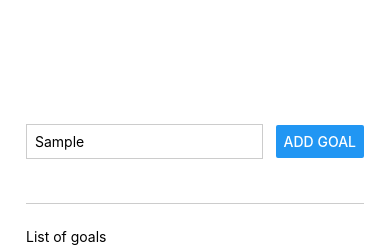
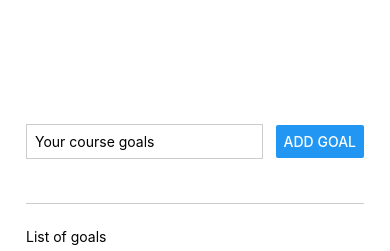
Before and after one commit to Patricknshimiyimana/my_goals_app, a React Native app: screen / in a window 390 px wide. Both pictures are taken after typing "Sample" into the empty fields and a click on the button "ADD GOAL". Shown: the top 251 px of the page. Built offline with nearby package versions, Linux system fonts and the light colour scheme.

Commit message:
splitting app into components

```diff
--- a/App.js
+++ b/App.js
@@ -1,46 +1,26 @@
 import { useState } from "react";
 import {
-  Button,
   FlatList,
-  ScrollView,
   StyleSheet,
   Text,
-  TextInput,
   View,
 } from "react-native";
 
+import GoalItem from "./components/GoalItem";
+import GoalInput from "./components/GoalInput";
+
 export default function App() {
-  const [goalInput, setGoalInput] = useState("");
   const [goals, setGoals] = useState([]);
-
-  const goalInputHandler = (enteredText) => {
-    setGoalInput(enteredText);
-  };
-
-  const addGoalHandler = () => {
-    setGoals((currentGoals) => [...currentGoals, {text: goalInput, id: Math.random().toString()}]);
-  };
 
   return (
     <View style={styles.container}>
-      <View style={styles.inputContainer}>
-        <TextInput
-          style={styles.textInput}
-          placeholder="Your course goals"
-          onChangeText={goalInputHandler}
-        />
-        <Button title="Add goal" onPress={addGoalHandler} />
-      </View>
+      <GoalInput setGoals={setGoals} />
       <View style={styles.goalsContainer}>
         <Text>List of goals</Text>
         <FlatList
           data={goals}
           renderItem={(itemData) => {
-            return (
-              <View style={styles.goalItem}>
-                <Text style={styles.goalText}>{itemData.item.text}</Text>
-              </View>
-            );
+            return <GoalItem text={itemData.item.text} />
           }}
           keyExtractor={(item, index) => {
             return item.id
@@ -57,33 +37,7 @@ const styles = StyleSheet.create({
     paddingTop: 80,
     paddingHorizontal: 26,
   },
-  inputContainer: {
-    flex: 1,
-    flexDirection: "row",
-    justifyContent: "space-between",
-    alignItems: "center",
-    borderBottomWidth: 1,
-    borderBottomColor: "#ccc",
-    marginBottom: 24,
-  },
-  textInput: {
-    borderWidth: 1,
-    borderColor: "#ccc",
-    width: "70%",
-    padding: 8,
-    marginRight: 8,
-  },
   goalsContainer: {
     flex: 5,
-  },
-  goalItem: {
-    borderWidth: 2,
-    backgroundColor: "#373f4d",
-    padding: 14,
-    margin: 8,
-    borderRadius: 8,
-  },
-  goalText: {
-    color: "white",
-  },
+  }
 });
--- /dev/null
+++ b/components/GoalInput.js
@@ -0,0 +1,51 @@
+import { useState } from "react";
+import { StyleSheet, View, TextInput, Button } from "react-native";
+
+function GoalInput(props) {
+  const [goalInput, setGoalInput] = useState("");
+
+  const goalInputHandler = (enteredText) => {
+    setGoalInput(enteredText);
+  };
+
+  const addGoalHandler = () => {
+    props.setGoals((currentGoals) => [
+      ...currentGoals,
+      { text: goalInput, id: Math.random().toString() },
+    ]);
+    setGoalInput("");
+  };
+
+  return (
+    <View style={styles.inputContainer}>
+      <TextInput
+        style={styles.textInput}
+        placeholder="Your course goals"
+        onChangeText={goalInputHandler}
+        value={goalInput}
+      />
+      <Button title="Add goal" onPress={addGoalHandler} />
+    </View>
+  );
+}
+
+export default GoalInput;
+
+const styles = StyleSheet.create({
+  inputContainer: {
+    flex: 1,
+    flexDirection: "row",
+    justifyContent: "space-between",
+    alignItems: "center",
+    borderBottomWidth: 1,
+    borderBottomColor: "#ccc",
+    marginBottom: 24,
+  },
+  textInput: {
+    borderWidth: 1,
+    borderColor: "#ccc",
+    width: "70%",
+    padding: 8,
+    marginRight: 8,
+  },
+});
--- /dev/null
+++ b/components/GoalItem.js
@@ -0,0 +1,24 @@
+import { View, Text, StyleSheet } from "react-native";
+
+function GoalItem(props) {
+  return (
+    <View style={styles.goalItem}>
+      <Text style={styles.goalText}>{props.text}</Text>
+    </View>
+  );
+}
+
+export default GoalItem;
+
+const styles = StyleSheet.create({
+  goalItem: {
+    borderWidth: 2,
+    backgroundColor: "#373f4d",
+    padding: 14,
+    margin: 8,
+    borderRadius: 8,
+  },
+  goalText: {
+    color: "white",
+  },
+});
```
